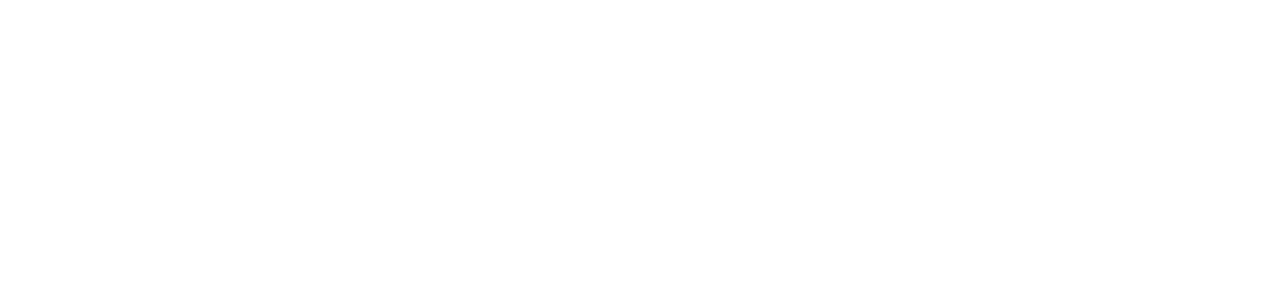
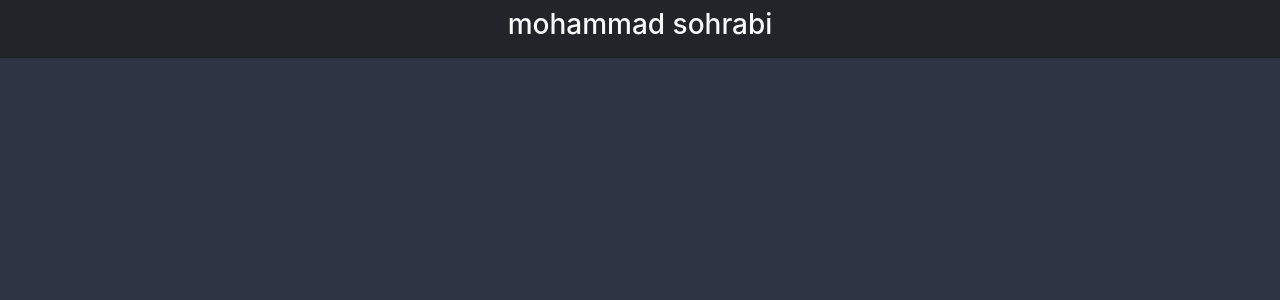
Before and after one commit to mohammadsohrabi2021/Weather-App, a React (Create React App) app: page / in a window 1280 px wide. Shown: the top 300 px of the page. Built offline with nearby package versions, Linux system fonts and the light colour scheme.

Commit message:
add componenet navbar

```diff
--- a/src/App.js
+++ b/src/App.js
@@ -1,10 +1,11 @@
 
 import './assets/css/App.css';
+import NavBar from './components/NavBar/NavBar';
 
 function App() {
   return (
-    <div>
-
+    <div className='App'>
+      <NavBar/>
     </div>
   );
 }
--- a/src/assets/css/App.css
+++ b/src/assets/css/App.css
@@ -1,38 +1,7 @@
+body{
+  background-color: #2f3544;
+}
 .App {
   text-align: center;
+
 }
-
-.App-logo {
-  height: 40vmin;
-  pointer-events: none;
-}
-
-@media (prefers-reduced-motion: no-preference) {
-  .App-logo {
-    animation: App-logo-spin infinite 20s linear;
-  }
-}
-
-.App-header {
-  background-color: #282c34;
-  min-height: 100vh;
-  display: flex;
-  flex-direction: column;
-  align-items: center;
-  justify-content: center;
-  font-size: calc(10px + 2vmin);
-  color: white;
-}
-
-.App-link {
-  color: #61dafb;
-}
-
-@keyframes App-logo-spin {
-  from {
-    transform: rotate(0deg);
-  }
-  to {
-    transform: rotate(360deg);
-  }
-}
--- a/src/components/NavBar/NavBar.jsx
+++ b/src/components/NavBar/NavBar.jsx
@@ -0,0 +1,13 @@
+import React from 'react';
+
+function NavBar(props) {
+    return (
+        <nav className='navbar bg-dark text-light mb-5'>
+            <div className='container-fluid'>
+                 <h3 className='mx-auto'>mohammad sohrabi</h3>
+            </div>
+        </nav>
+    );
+}
+
+export default NavBar;
```
Also changed, not shown: src/components/Form/Form.jsx (added, +11 -0 lines).
